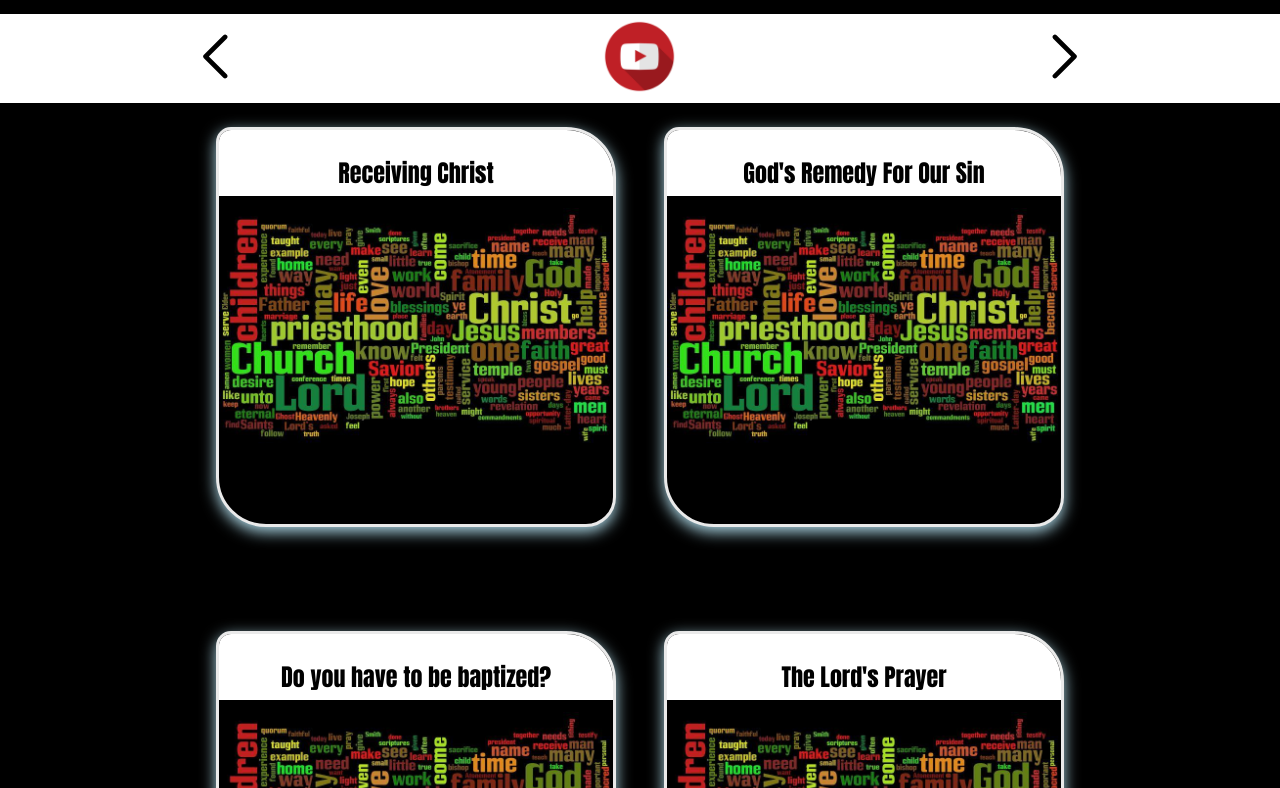
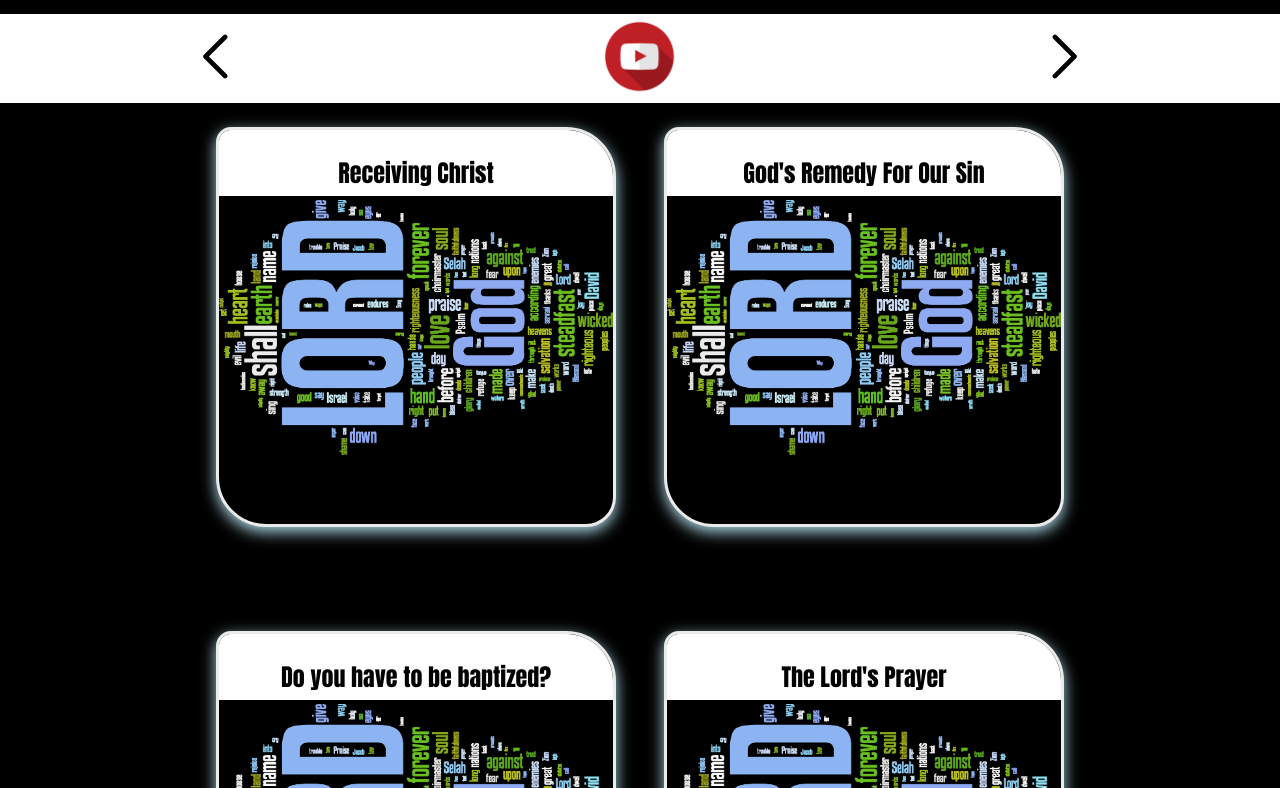
Before and after one commit to jnutt367/salvation-guide, a Next.js app: page / in a window 1280 px wide. Shown: the part 452-1240 px from the top of the page. Built offline with nearby package versions, Linux system fonts and the light colour scheme.

Commit message:
Update Home.module.css

```diff
--- a/styles/Home.module.css
+++ b/styles/Home.module.css
@@ -308,7 +308,7 @@
 }
 
 .card {
-    background-image: url(/New-Wordle-green.jpeg);
+    background-image: url(/receiving_christ.png);
     background-repeat: no-repeat;
     background-position: center;
     background-position-x: center;
```
